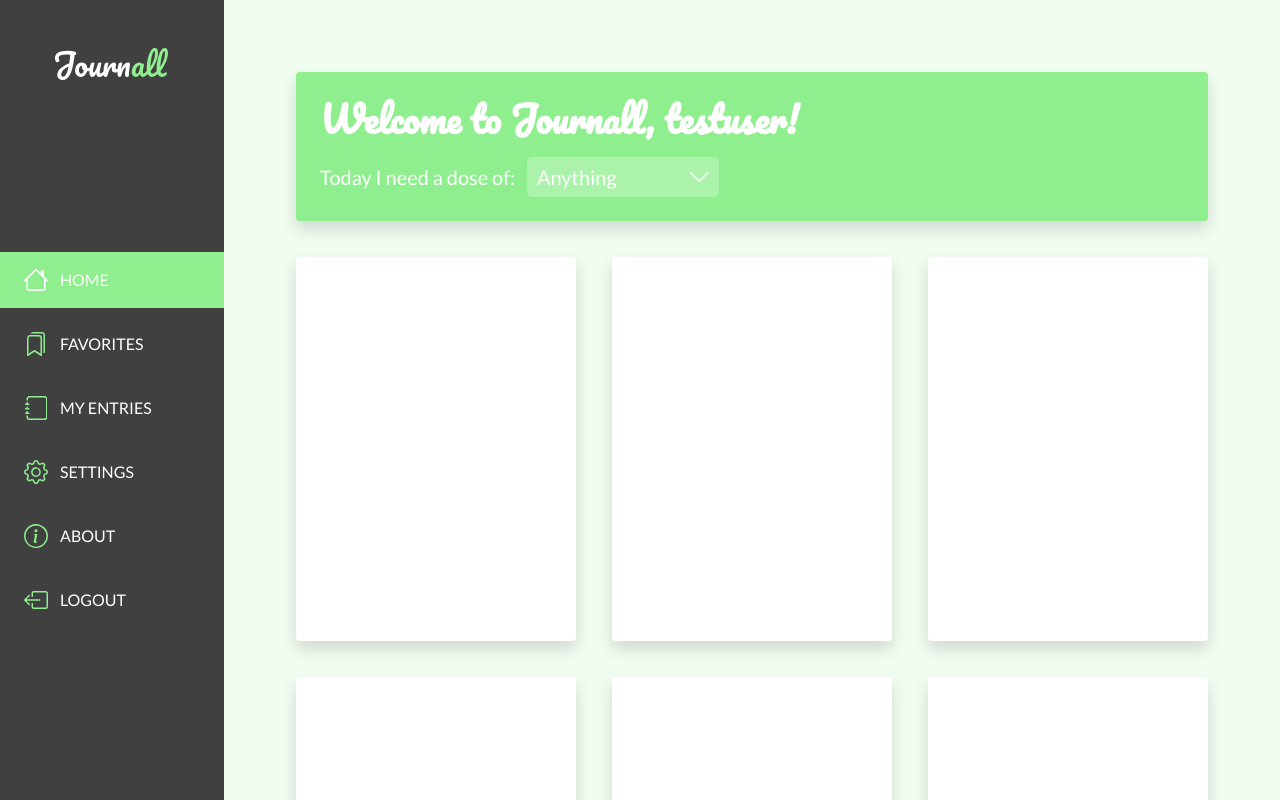
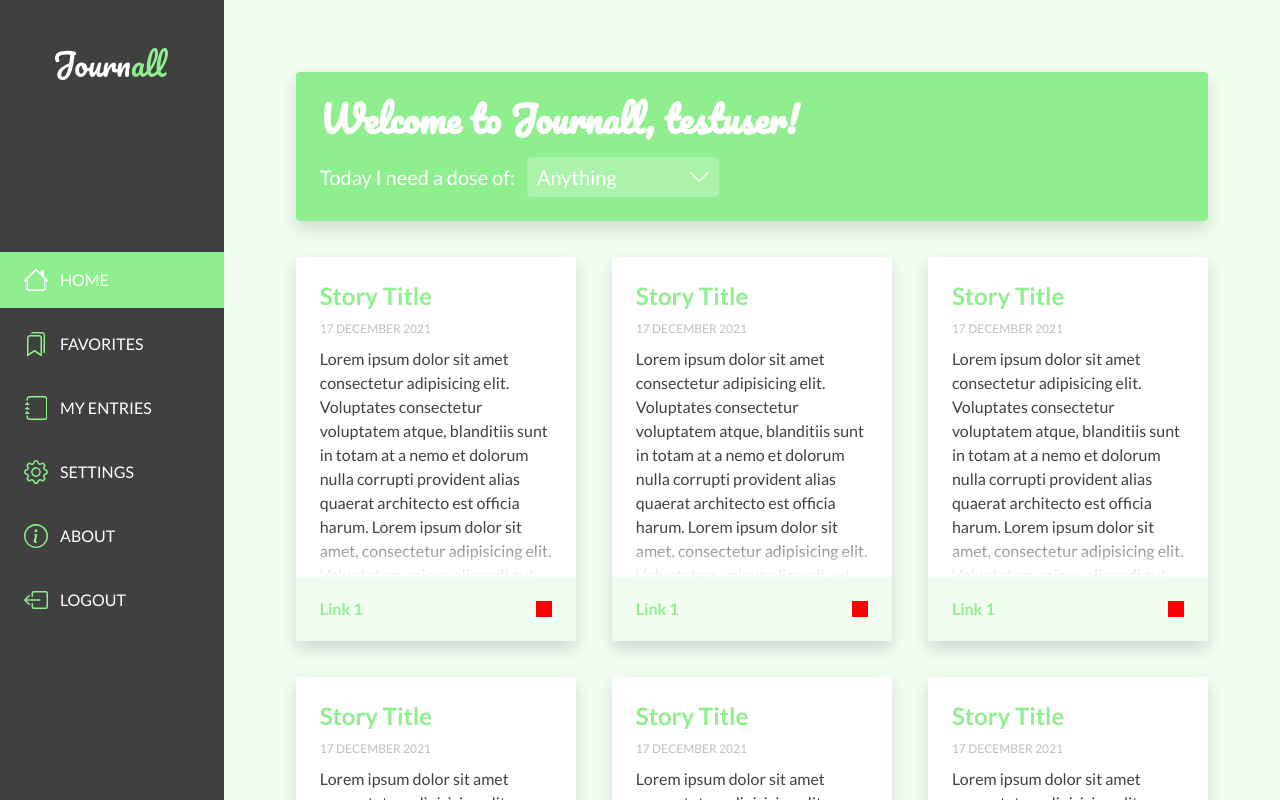
Before and after one commit to daniel-g-p/journall-app, a Vue app: page / in a window 1280 px wide. Built offline with nearby package versions, Linux system fonts and the light colour scheme.

Commit message:
build static layout for entry cards

```diff
--- a/src/components/BaseDropdown.vue
+++ b/src/components/BaseDropdown.vue
@@ -113,6 +113,7 @@ export default {
    }
    &__options {
       position: absolute;
+      z-index: 10;
       left: 0;
       top: 100%;
       width: 100%;
--- /dev/null
+++ b/src/components/BaseEntry.vue
@@ -0,0 +1,96 @@
+<template>
+   <base-card class="entry">
+      <h2 class="entry__heading">Story Title</h2>
+      <div class="entry__date">17 December 2021</div>
+      <p class="entry__preview">
+         Lorem ipsum dolor sit amet consectetur adipisicing elit. Voluptates
+         consectetur voluptatem atque, blanditiis sunt in totam at a nemo et
+         dolorum nulla corrupti provident alias quaerat architecto est officia
+         harum. Lorem ipsum dolor sit amet, consectetur adipisicing elit.
+         Voluptatem, minus eligendi aut molestias repellendus perferendis quia
+         libero rerum a? Sit iure odio, suscipit architecto quod deserunt ullam
+         esse vitae error!
+      </p>
+      <div class="entry__overlay"></div>
+      <div class="entry__controls">
+         <div class="entry__links">
+            <a href="/" class="entry__link">Link 1</a>
+         </div>
+         <div class="entry__like"></div>
+      </div>
+   </base-card>
+</template>
+
+<style lang="scss" scoped>
+@import "../scss/abstracts.scss";
+
+.entry {
+   position: relative;
+   width: 100%;
+   height: 24rem;
+   overflow: hidden;
+   &__heading {
+      font-size: 1.5rem;
+      line-height: 1.25;
+      font-weight: 700;
+      color: $color-green;
+      margin-bottom: 0.75rem;
+   }
+   &__date {
+      font-size: 0.75rem;
+      color: $color-grey-75;
+      margin-bottom: 0.75rem;
+      text-transform: uppercase;
+   }
+   &__preview {
+      line-height: 1.5;
+   }
+   &__overlay {
+      position: absolute;
+      bottom: 4rem;
+      left: 0;
+      width: 100%;
+      height: 3rem;
+      background-image: linear-gradient(to top, $color-white, transparent);
+   }
+   &__controls {
+      position: absolute;
+      bottom: 0;
+      left: 0;
+      width: 100%;
+      height: 4rem;
+      background-color: $color-green-light;
+      display: flex;
+      justify-content: space-between;
+      align-items: center;
+      padding: 0 1rem;
+      @include responsive($screen-mobile-m) {
+         padding: 0 1.5rem;
+      }
+   }
+   &__links {
+      display: flex;
+      justify-content: flex-start;
+      align-items: center;
+   }
+   &__link {
+      font-weight: 700;
+      color: $color-green;
+      text-decoration: none;
+      transition: color 0.25s ease;
+      &:hover,
+      &:focus {
+         color: lighten($color-green, 10%);
+      }
+      &:not(:last-child) {
+         margin-right: 1.5rem;
+      }
+   }
+   &__like {
+      display: block;
+      width: 1rem;
+      height: 1rem;
+      background-color: red;
+   }
+}
+</style>
--- a/src/components/BaseGrid.vue
+++ b/src/components/BaseGrid.vue
@@ -1,10 +1,11 @@
 <template>
    <section class="grid">
-      <base-card
+      <base-entry
          class="grid__item"
          v-for="item in content"
          v-bind:key="item.id"
-      ></base-card>
+      >
+      </base-entry>
    </section>
 </template>
 
@@ -47,7 +48,7 @@ export default {
    &__item {
       display: block;
       width: 100%;
-      height: 24rem;
+      height: 20rem;
       background-color: $color-white;
    }
 }
--- a/src/main.js
+++ b/src/main.js
@@ -5,6 +5,7 @@ import BaseHeader from "./components/BaseHeader.vue";
 import BaseCard from "./components/BaseCard.vue";
 import BaseDropdown from "./components/BaseDropdown.vue";
 import BaseGrid from "./components/BaseGrid.vue";
+import BaseEntry from "./components/BaseEntry.vue";
 
 const app = createApp(App);
 
@@ -12,5 +13,6 @@ app.component("base-header", BaseHeader);
 app.component("base-card", BaseCard);
 app.component("base-dropdown", BaseDropdown);
 app.component("base-grid", BaseGrid);
+app.component("base-entry", BaseEntry);
 
 app.mount("#app");
```
